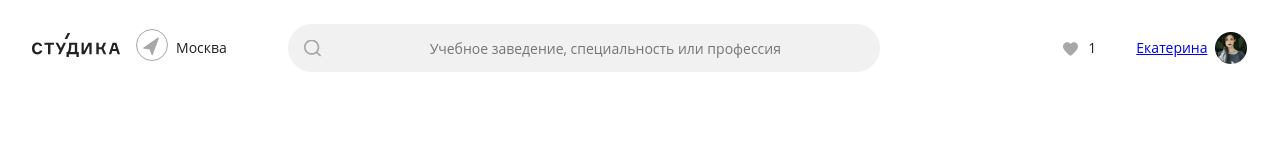
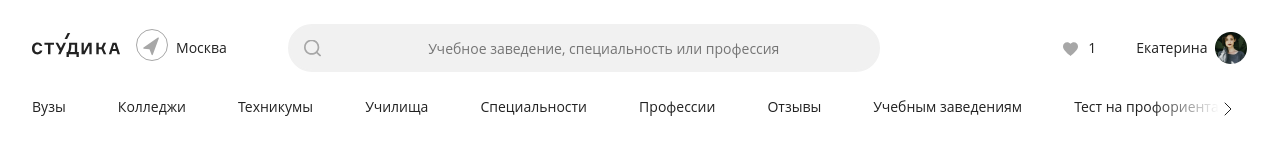
Before and after one commit to andrey257686/Studika, a plain HTML site: page index.html in a window 1280 px wide. Drawn offline with Linux system fonts and the light colour scheme.

Commit message:
created navbar-bottom and ended header

```diff
--- a/index.html
+++ b/index.html
@@ -25,7 +25,7 @@
           /></a>
           <span class="city__name">Москва</span>
         </div>
-        <!-- navbar-city -->
+        <!-- navbar__city -->
         <form class="search navbar__search">
           <img
             class="search__icon"
@@ -38,7 +38,7 @@
             placeholder="Учебное заведение, специальность или профессия"
           />
         </form>
-        <!-- navbar-search -->
+        <!-- navbar__search -->
         <div class="favorites navbar__favorites">
           <a class="favorites__icon" href="#">
             <img
@@ -48,7 +48,7 @@
           /></a>
           <span class="favorites__counter">1</span>
         </div>
-        <!-- navbar-favorites -->
+        <!-- navbar__favorites -->
         <button class="navbar__login" style="display: none">Войти</button>
         <a class="user navbar__user" href="#">
           <span class="user__name">Екатерина</span>
@@ -60,7 +60,41 @@
         </a>
       </div>
       <!-- navbar__top -->
-      <div class="navbar__bottom"></div>
+      <div class="navbar__bottom">
+        <ul class="menu navbar__menu">
+          <li class="menu__item">
+            <a href="#" class="menu__link">Вузы</a>
+          </li>
+          <li class="menu__item">
+            <a href="#" class="menu__link">Колледжи</a>
+          </li>
+          <li class="menu__item">
+            <a href="#" class="menu__link">Техникумы</a>
+          </li>
+          <li class="menu__item">
+            <a href="#" class="menu__link">Училища</a>
+          </li>
+          <li class="menu__item">
+            <a href="#" class="menu__link">Специальности</a>
+          </li>
+          <li class="menu__item">
+            <a href="#" class="menu__link">Профессии</a>
+          </li>
+          <li class="menu__item">
+            <a href="#" class="menu__link">Отзывы</a>
+          </li>
+          <li class="menu__item">
+            <a href="#" class="menu__link">Учебным заведениям</a>
+          </li>
+          <li class="menu__item">
+            <a href="#" class="menu__link">Тест на профориентацию</a>
+          </li>
+        </ul>
+        <!-- /.navbar__menu -->
+        <a href="#" class="navbar__arrow">
+          <img src="img/navbar-arrow.svg" alt="" class="navbar__arrow-link">
+        </a>
+      </div>
       <!-- navbar__bottom -->
     </header>
   </body>
--- a/sass/blocks/_header.sass
+++ b/sass/blocks/_header.sass
@@ -6,6 +6,19 @@
     align-items: center
     // justify-content: space-between
     padding-top: 24px
+    padding-bottom: 24px
+  &__bottom
+    display: flex
+    align-items: center
+    justify-content: space-between
+    position: relative
+  &__menu
+    display: flex
+    align-items: center
+    justify-content: space-between
+    min-width: 100%
+    padding: 0px
+    margin: 0px
   &__city
     margin-left: 16px
   &__search
@@ -13,7 +26,21 @@
   &__favorites
     margin-left: 183px
   &__user
+    color: inherit
     margin-left: 40px
+    text-decoration: none
+  &__arrow
+    position: absolute
+    margin-right: 16px
+    z-index: 1
+    background: #ffffff
+    display: block
+    right: 0px
+    height: 14px
+    &-link
+      fill: none
+      max-width: 100%
+      max-height: 100%
 .city
   display: flex
   align-items: center
@@ -29,12 +56,16 @@
   &__input
     background: #f1f1f1
     border-radius: 100px
-    padding-top: 0
-    padding-bottom: 0
-    padding-left: 140px
+    padding: 0px
+    // padding-top: 0
+    // padding-bottom: 0
+    padding-left: 48px
+    padding-right: 8px
     border: 2px solid #f1f1f1
     width: 100%
     height: 100%
+    &::placeholder
+      text-align: center
   &__icon
     position: absolute
     top: 50%
@@ -53,3 +84,19 @@
   align-items: center
   &__name
     margin-right: 7px
+.menu
+  overflow: hidden
+  &::before
+    content: ""
+    z-index: 1
+    display: block
+    position: absolute
+    right: 0px
+    height: 32px
+    width: 96px
+    background: linear-gradient(-90deg, rgba(255, 255, 255, 1) 30%,rgba(255, 255, 255, 0) 100%)
+  &__item
+    list-style-type: none
+  &__link
+    color: inherit
+    text-decoration: none
```
Also changed, not shown: css/style.css, img/navbar-arrow.svg (added), 1 other file.
